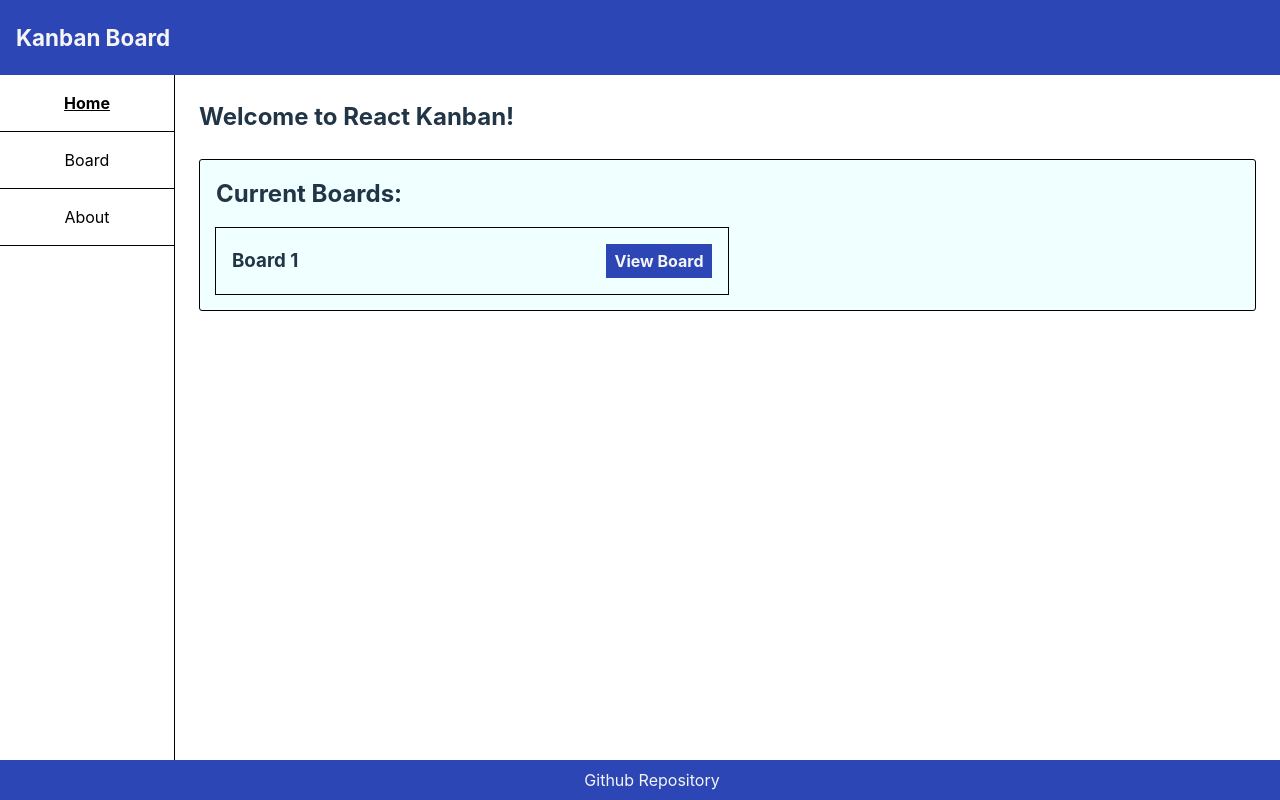
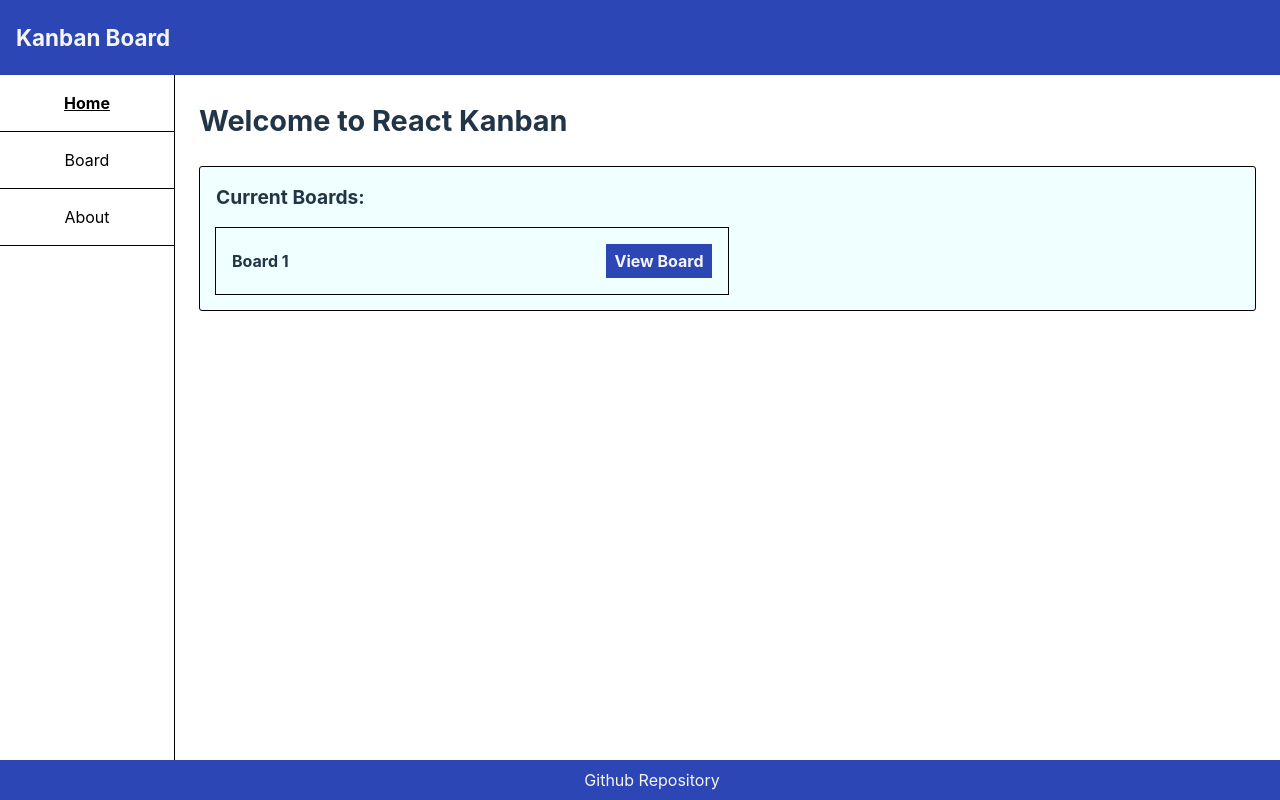
Before and after one commit to jv-pv/Kanban-Board-App, a React (Vite) app: page / in a window 1280 px wide. Built offline with nearby package versions, Linux system fonts and the light colour scheme; some icons are missing.

Commit message:
Adjusted styling.

```diff
--- a/src/App.css
+++ b/src/App.css
@@ -73,6 +73,10 @@ div.home-content-container {
     flex: 1;
 }
 
+.home-content-container {
+    font-size: 1.2rem;
+}
+
 div.current-boards-wrapper {
     width: 100%;
     min-width: 350px;
@@ -81,6 +85,10 @@ div.current-boards-wrapper {
     border-radius: 3px;
     border: 1px solid black;
     padding: 1rem;
+}
+
+.current-boards-wrapper h2 {
+    font-size: 1.2rem;
 }
 
 div.boards-card {
@@ -93,6 +101,10 @@ div.boards-card {
     outline: 1px solid black;
 }
 
+.boards-card h3 {
+    font-size: 1rem;
+}
+
 .board-card-link {
     margin-left: auto;
     text-decoration: none;
@@ -101,6 +113,7 @@ div.boards-card {
     color: whitesmoke;
     font-weight: bold;
     background-color: #2c47b5;
+    font-size: 1rem;
 }
 
 .board-card-link:hover {
--- a/src/pages/HomePage.jsx
+++ b/src/pages/HomePage.jsx
@@ -7,7 +7,7 @@ const HomePage = () => {
     <div className="main-content-container">
         <Sidebar/>
         <div className="home-content-container">
-            <h1>Welcome to React Kanban!</h1>
+            <h1>Welcome to React Kanban</h1>
 
           <div className="current-boards-wrapper">
             <h2>Current Boards:</h2>
```
